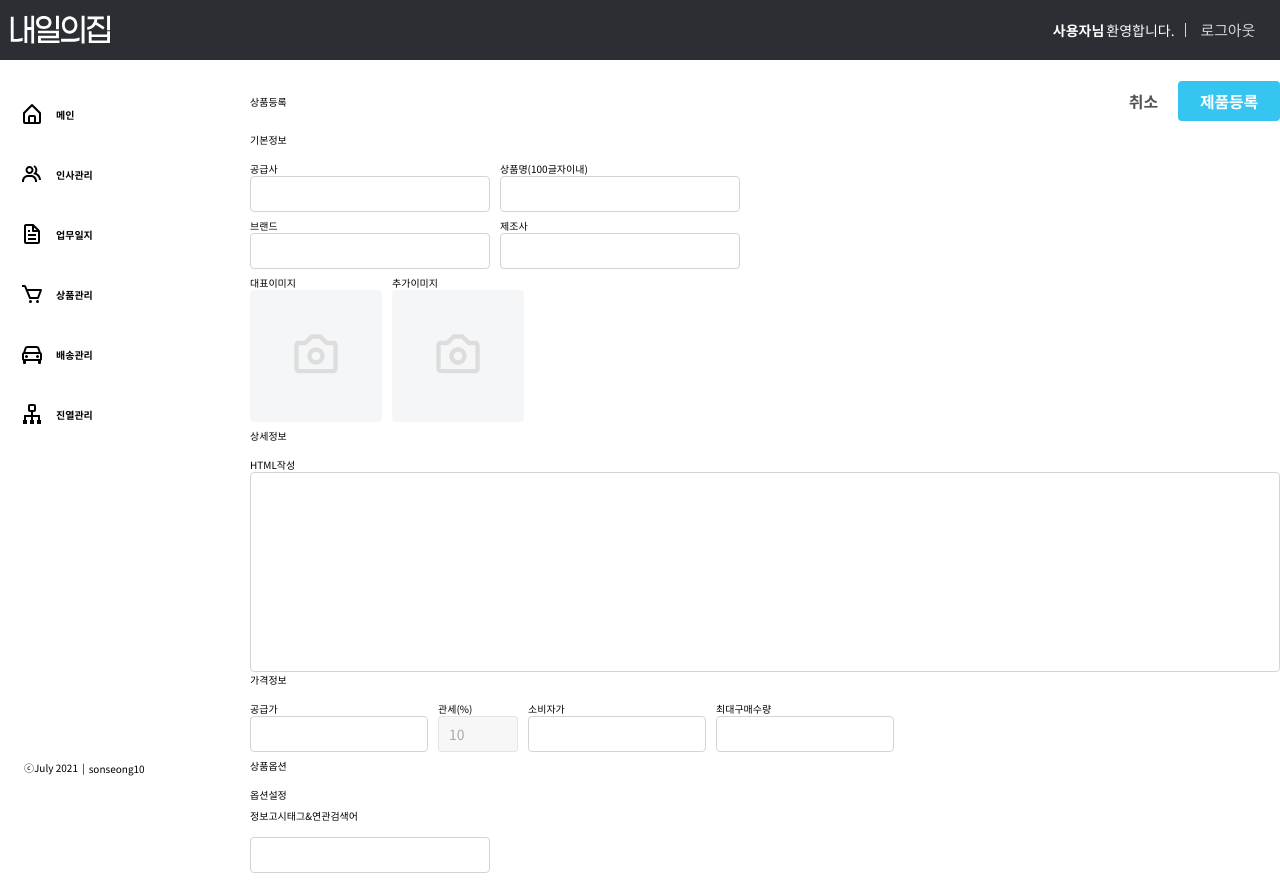
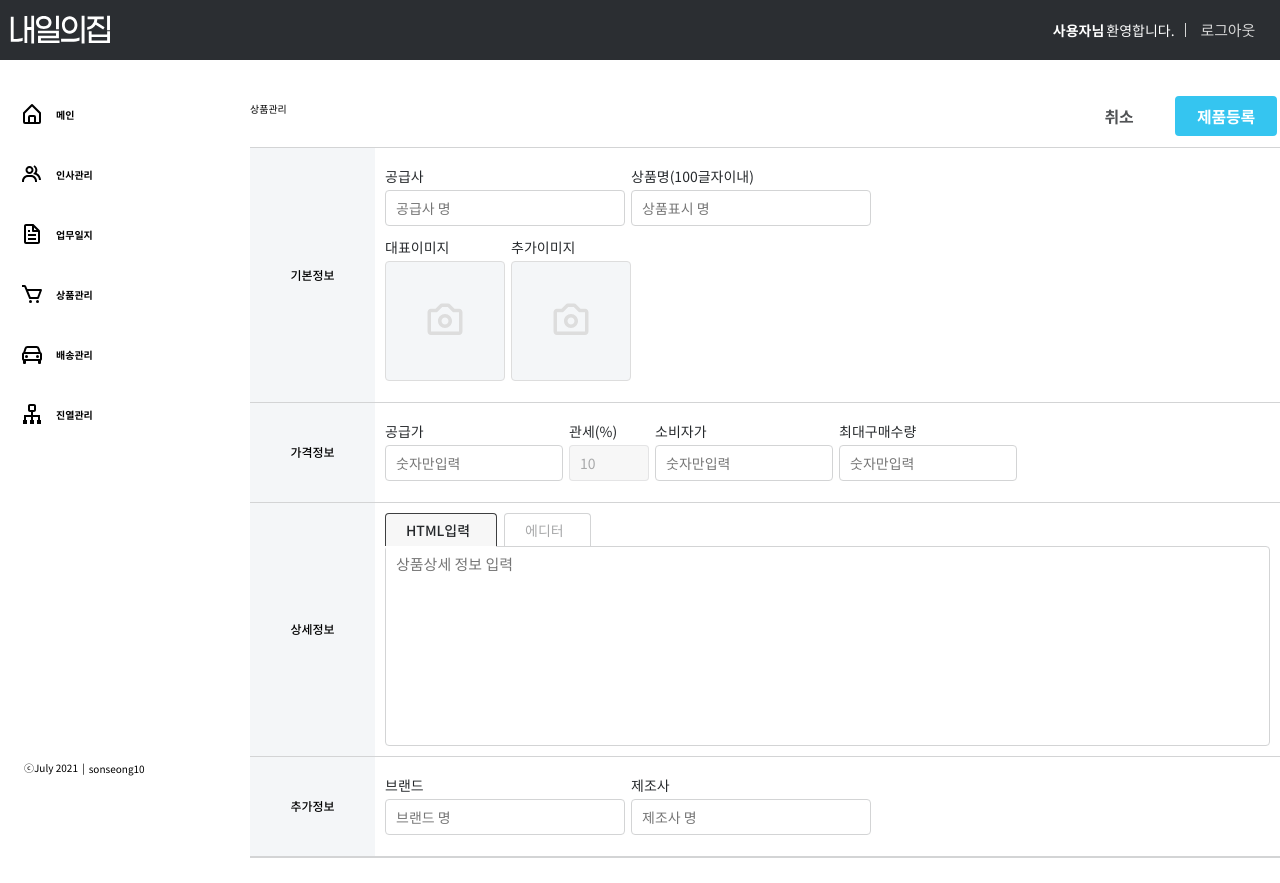
Before and after one commit to sonseong10/ecommerce-monorepo, a React (Create React App) app: page /admin/product/info in a window 1280 px wide. Built offline with nearby package versions, Linux system fonts and the light colour scheme; no server answers; the database is empty.

Commit message:
상품상세 레이아웃 변경

```diff
--- a/src/components/ui/TabMenu.tsx
+++ b/src/components/ui/TabMenu.tsx
@@ -8,12 +8,12 @@ const WrapperStyle = (props: { kinds?: TabType }) => {
     case 'Text':
       return css`
         min-height: 30px;
-        margin-bottom: 30px;
+        margin-bottom: 10px;
       `
     case 'Button':
       return css`
         min-height: 29px;
-        border-bottom: 1px solid var(--border-focus);
+        // border-bottom: 1px solid var(--border-focus);
         z-index: 17;
       `
   }
@@ -46,7 +46,7 @@ const ItemStyle = (props: { kinds?: TabType }) => {
         transition: font 0.3s;
 
         &.is-active {
-          font-weight: 800;
+          font-weight: 500;
           color: var(--font-primary);
 
           span {
@@ -82,7 +82,7 @@ const ItemStyle = (props: { kinds?: TabType }) => {
           border-color: var(--border-focus);
           background-color: var(--bg-table-head);
           color: var(--font-primary);
-          font-weight: 700;
+          font-weight: 500;
 
           &::before {
             display: block;
--- a/src/pages/product/detail.tsx
+++ b/src/pages/product/detail.tsx
@@ -3,50 +3,39 @@ import styles from './product-detail.module.css'
 import { BiCamera } from 'react-icons/bi'
 import UiInputText from 'commons/components/ui/UiInputText'
 import Button from 'components/ui/Button'
-import { ElementGroup } from 'styles/components'
+import { ElementGroup, RowButtonGroup, Text } from 'styles/components'
 import { UiInputFile } from 'components/ui/InputFile'
 import { useDetailPageBack, useImageData, useInitProductDeail, useProductSave } from './store/detailHook'
 import { UiInputTextArea } from 'components/ui/InputTextArea'
 import { useIConPopup } from 'components/popup/popupHook'
 import { useNavigate } from 'react-router-dom'
+import OptionGrid from 'components/ui/OptionGrid'
+import TabMenu from 'components/ui/TabMenu'
 
-function BaseProductInfo() {
+function ProductInfo() {
   const { mainImage, subImage } = useImageData()
   return (
     <>
-      <strong>기본정보</strong>
-      <dl>
-        <div>
-          <dt>공급사</dt>
-          <dd>
-            <UiInputText id="supplier" />
-          </dd>
-        </div>
-        <div>
-          <dt>상품명(100글자이내)</dt>
-          <dd>
-            <UiInputText id="productName" />
-          </dd>
-        </div>
-      </dl>
-      <dl>
-        <div>
-          <dt>브랜드</dt>
-          <dd>
-            <UiInputText id="brandName" />
-          </dd>
-        </div>
-        <div>
-          <dt>제조사</dt>
-          <dd>
-            <UiInputText id="manufacturName" />
-          </dd>
-        </div>
-      </dl>
-      <dl className={styles.imageSetting}>
-        <div>
-          <dt>대표이미지</dt>
-          <dd>
+      <OptionGrid
+        data={[
+          {
+            title: '기본정보',
+            element: (
+              <>
+                <ElementGroup.Row>
+                  <ElementGroup.Col flexAlign="start">
+                    <Text>공급사</Text>
+                    <UiInputText id="supplier" placeholder="공급사 명" />
+                  </ElementGroup.Col>
+                  <ElementGroup.Col flexAlign="start">
+                    <Text>상품명(100글자이내)</Text>
+                    <UiInputText id="productName" placeholder="상품표시 명" />
+                  </ElementGroup.Col>
+                </ElementGroup.Row>
+
+                <ElementGroup.Row className={styles.imageSetting}>
+                  <ElementGroup.Col flexAlign="start">
+                    <Text>대표이미지</Text>
                     {mainImage?.imageData ? (
                       <>
                         <label htmlFor="mainImage">
@@ -59,11 +48,9 @@ function BaseProductInfo() {
                       </label>
                     )}
                     <UiInputFile id="mainImage" />
-          </dd>
-        </div>
-        <div>
-          <dt>추가이미지</dt>
-          <dd>
+                  </ElementGroup.Col>
+                  <ElementGroup.Col flexAlign="start">
+                    <Text>추가이미지</Text>
                     {subImage?.imageData ? (
                       <label htmlFor="subImage">
                         <img src={subImage.imageData} />
@@ -74,88 +61,73 @@ function BaseProductInfo() {
                       </label>
                     )}
                     <UiInputFile id="subImage" />
-          </dd>
-        </div>
-      </dl>
+                  </ElementGroup.Col>
+                </ElementGroup.Row>
               </>
-  )
-}
+            ),
+          },
+          {
+            title: '가격정보',
+            element: (
+              <>
+                <ElementGroup.Row>
+                  <ElementGroup.Col flexAlign="start">
+                    <Text>공급가</Text>
 
-function DetailProductInfo() {
-  return (
+                    <UiInputText id="supplyPrice" inputSize="180" isPrice placeholder="숫자만입력" />
+                  </ElementGroup.Col>
+                  <ElementGroup.Col flexAlign="start">
+                    <Text>관세(%)</Text>
+
+                    <UiInputText id="tariff" disabled init="10" inputSize="80px" />
+                  </ElementGroup.Col>
+                  <ElementGroup.Col flexAlign="start">
+                    <Text>소비자가</Text>
+
+                    <UiInputText id="retailPrice" inputSize="180" isPrice placeholder="숫자만입력" />
+                  </ElementGroup.Col>
+                  <ElementGroup.Col flexAlign="start">
+                    <Text>최대구매수량</Text>
+
+                    <UiInputText id="maxOrder" inputSize="80" placeholder="숫자만입력" />
+                  </ElementGroup.Col>
+                </ElementGroup.Row>
+              </>
+            ),
+          },
+          {
+            title: '상세정보',
+            element: (
               <>
-      <strong>상세정보</strong>
-      <div>
-        <span>HTML작성</span>
-      </div>
-      <UiInputTextArea id="productDtail" />
+                <TabMenu
+                  list={[
+                    { id: '0', text: 'HTML입력' },
+                    { id: '1', text: '에디터' },
+                  ]}
+                  kinds="Button"
+                  active="0"
+                />
+                <UiInputTextArea id="productDtail" placeholder="상품상세 정보 입력" />
               </>
-  )
-}
-
-function PriceProductInfo() {
-  return (
-    <>
-      <strong>가격정보</strong>
-      <dl>
-        <div>
-          <dt>공급가</dt>
-          <dd>
-            <UiInputText id="supplyPrice" inputSize="180" isPrice />
-          </dd>
-        </div>
-        <div>
-          <dt>관세(%)</dt>
-          <dd>
-            <UiInputText id="tariff" disabled init="10" inputSize="80px" />
-          </dd>
-        </div>
-        <div>
-          <dt>소비자가</dt>
-          <dd>
-            <UiInputText id="retailPrice" inputSize="180" isPrice />
-          </dd>
-        </div>
-        <div>
-          <dt>최대구매수량</dt>
-          <dd>
-            <UiInputText id="maxOrder" inputSize="80" />
-          </dd>
-        </div>
-      </dl>
-    </>
-  )
-}
-
-function ProductOptionInfo() {
-  return (
-    <>
-      <strong>상품옵션</strong>
-      <dl>
-        <div>
-          <dt>옵션설정</dt>
-          <dd></dd>
-        </div>
-      </dl>
-    </>
-  )
-}
-
-function TagProductInfo() {
-  return (
-    <>
-      <strong>태그&연관검색어</strong>
-      <div>
-        <UiInputText id="tag" />
-      </div>
-    </>
-  )
-}
-
-function PolicyProductInfo() {
-  return (
-    <>
-      <strong>정보고시</strong>
+            ),
+          },
+          {
+            title: '추가정보',
+            element: (
+              <ElementGroup.Row>
+                <ElementGroup.Col flexAlign="start">
+                  <Text>브랜드</Text>
+                  <UiInputText id="brandName" placeholder="브랜드 명" />
+                </ElementGroup.Col>
+                <ElementGroup.Col flexAlign="start">
+                  <Text>제조사</Text>
+                  <UiInputText id="manufacturName" placeholder="제조사 명" />
+                </ElementGroup.Col>
+              </ElementGroup.Row>
+            ),
+          },
+        ]}
+      />
     </>
   )
 }
@@ -167,7 +139,7 @@ function PageButtonGroup() {
   const navigate = useNavigate()
 
   return (
-    <div>
+    <RowButtonGroup>
       <Button text="취소" btnType="ghost" onClick={back} />
       <Button
         text={code ? '제품수정' : '제품등록'}
@@ -200,7 +172,7 @@ function PageButtonGroup() {
           }
         }}
       />
-    </div>
+    </RowButtonGroup>
   )
 }
 
@@ -210,25 +182,13 @@ function ProductDetail() {
   return (
     <>
       <ElementGroup.Row className={styles.headerWrapper}>
-        <h3>상품등록</h3>
+        <h3>상품관리</h3>
 
         <PageButtonGroup />
       </ElementGroup.Row>
 
       <div className={styles.form}>
-        <BaseProductInfo />
-
-        <DetailProductInfo />
-
-        <PriceProductInfo />
-
-        <ProductOptionInfo />
-
-        <PolicyProductInfo />
-
-        {/* <strong>베송정책</strong>
-        <strong>판매 및 전시상태</strong> */}
-        <TagProductInfo />
+        <ProductInfo />
       </div>
     </>
   )
--- a/src/pages/product/product-detail.module.css
+++ b/src/pages/product/product-detail.module.css
@@ -45,14 +45,15 @@
     display: flex;
     align-items: center;
     justify-content: center;
-    width: 132px;
-    height: 132px;
+    width: 120px;
+    height: 120px;
     background-color: #f4f6f8;
     border-radius: 4px;
     color: #ddd;
-    font-size: 52px;
+    font-size: 42px;
     cursor: pointer;
     overflow: hidden;
+    border: 1px solid;
 
     img  {
       width: 100%;
@@ -82,5 +83,5 @@
     line-height: line-height-14;
     letter-spacing: letter-spacing-14;
     margin-right: 6px;
+  }
 }
-}
```
Lines whose indentation alone changed are shown as unchanged.
